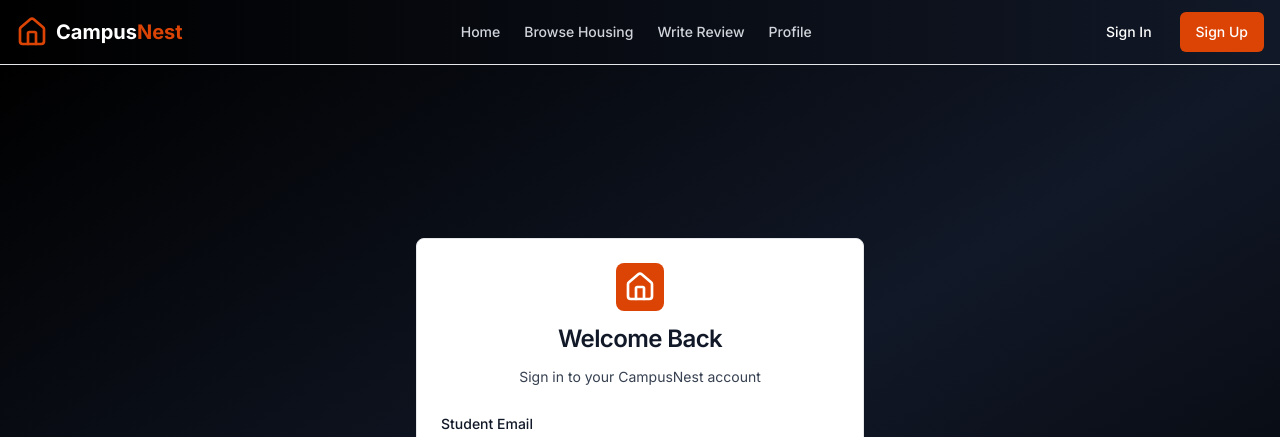
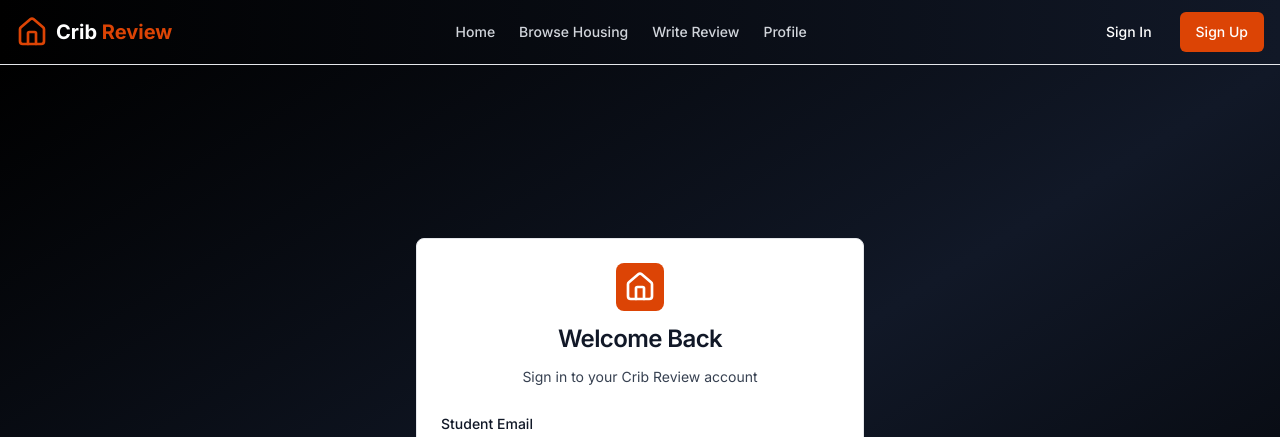
Before and after one commit to NateDeMoro/Crib-Review, a Next.js app: page /auth/signin in a window 1280 px wide. Shown: the top 437 px of the page. Built offline with nearby package versions, Linux system fonts and the light colour scheme; no server answers.

Commit message:
changed name to Crib Review

```diff
--- a/app/auth/signin/page.tsx
+++ b/app/auth/signin/page.tsx
@@ -97,7 +97,7 @@ function SignInForm() {
           </div>
           <CardTitle className="text-2xl text-center text-gray-900">Welcome Back</CardTitle>
           <CardDescription className="text-center text-gray-700">
-            Sign in to your CampusNest account
+            Sign in to your Crib Review account
           </CardDescription>
         </CardHeader>
 
--- a/app/layout.tsx
+++ b/app/layout.tsx
@@ -8,8 +8,8 @@ import { SessionProvider } from "@/components/providers/SessionProvider";
 const inter = Inter({ subsets: ["latin"] });
 
 export const metadata: Metadata = {
-  title: "CampusNest - Student Housing Reviews",
-  description: "Anonymous reviews of college housing by students, for students. Find your perfect nest!",
+  title: "Crib Review - Student Housing Reviews",
+  description: "Anonymous reviews of college housing by students, for students. Find your perfect place!",
 };
 
 export default function RootLayout({
--- a/components/layouts/Header.tsx
+++ b/components/layouts/Header.tsx
@@ -38,7 +38,7 @@ export function Header() {
         <Link href="/" className="flex items-center gap-2 font-bold text-xl">
           <HomeIcon className="h-8 w-8 text-school-secondary" />
           <span className="text-white">
-            Campus<span className="text-school-secondary">Nest</span>
+            Crib<span className="text-school-secondary"> Review</span>
           </span>
         </Link>
 
--- a/package.json
+++ b/package.json
@@ -1,5 +1,5 @@
 {
-  "name": "housing-review-app",
+  "name": "crib-review",
   "version": "0.1.0",
   "private": true,
   "scripts": {
```
Also changed, not shown: 1 other file (tests, documents, lock files or other folders).
